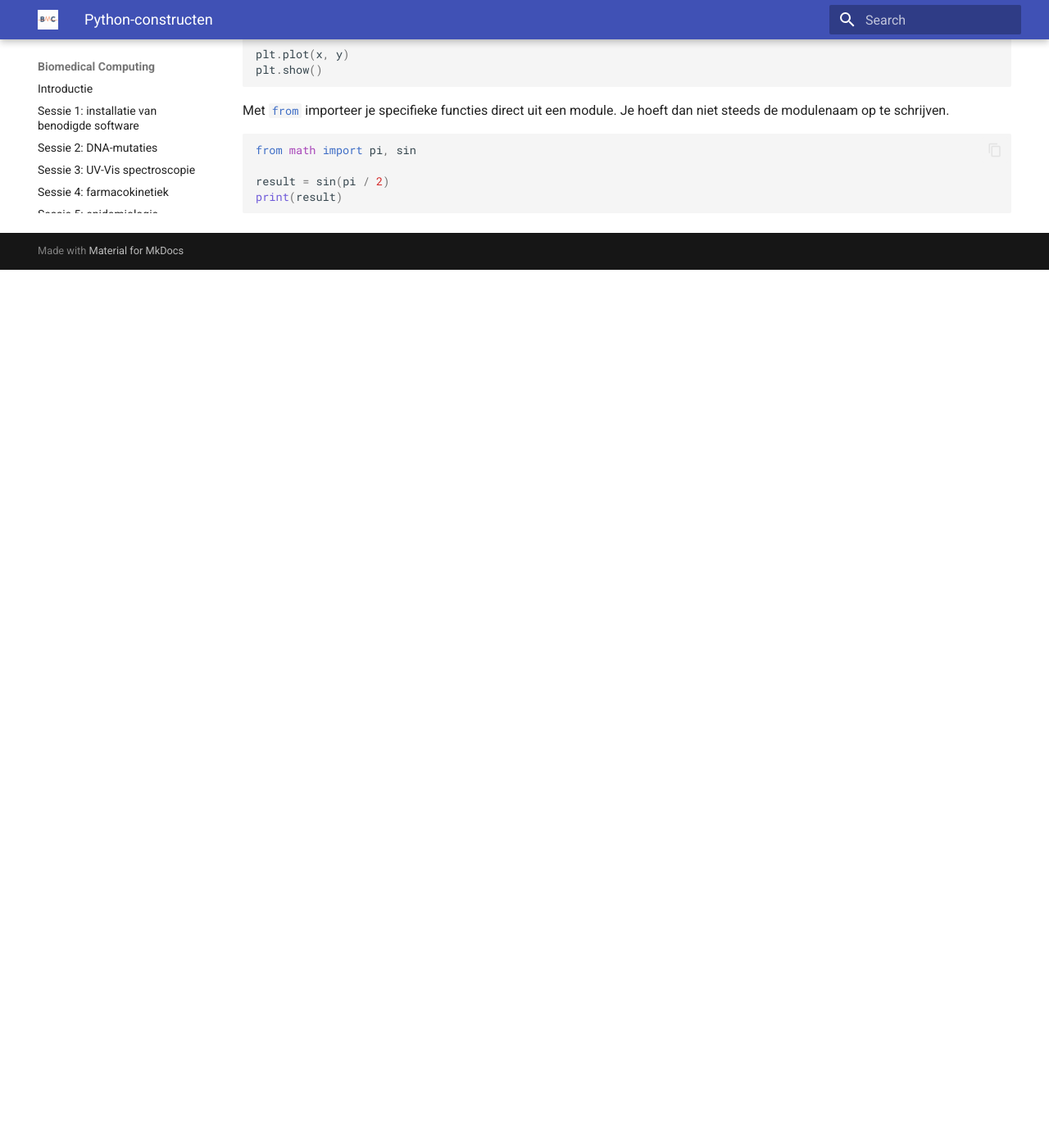
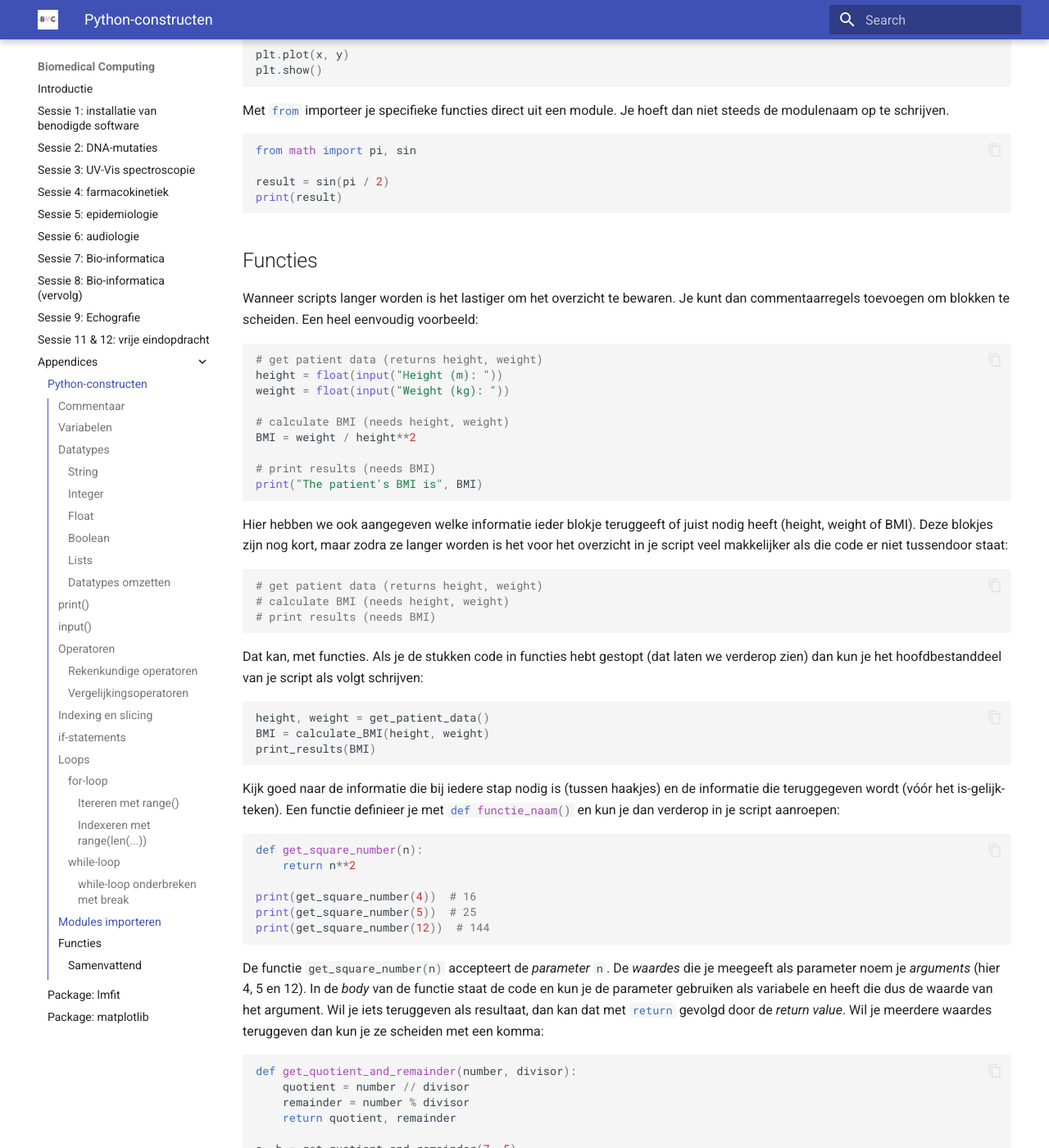
Before and after one commit to NatuurkundePracticumAmsterdam/biomedicalcomputing, an MkDocs documentation site: the page built from docs/python-constructen.md, in a window 1280 px wide and 1400 px high, scrolled down 11590 px. Shown: the whole window at 82% size. Built offline with MkDocs 1.6.1 and Material for MkDocs 9.7.7, drawn with Linux system fonts in a browser that asks for light colours; before the commit the page ends 11919 px from its top, so only the background shows below that; some of the changed text lies outside the part shown.

Commit message:
Functies toegevoegd aan Python constructen

````diff
--- a/docs/python-constructen.md
+++ b/docs/python-constructen.md
@@ -446,3 +446,90 @@ from math import pi, sin
 result = sin(pi / 2)
 print(result)
 ```
+
+## Functies
+
+Wanneer scripts langer worden is het lastiger om het overzicht te bewaren. Je kunt dan commentaarregels toevoegen om blokken te scheiden. Een heel eenvoudig voorbeeld:
+```py
+# get patient data (returns height, weight)
+height = float(input("Height (m): "))
+weight = float(input("Weight (kg): "))
+
+# calculate BMI (needs height, weight)
+BMI = weight / height**2
+
+# print results (needs BMI)
+print("The patient's BMI is", BMI)
+```
+Hier hebben we ook aangegeven welke informatie ieder blokje teruggeeft of juist nodig heeft (height, weight of BMI). Deze blokjes zijn nog kort, maar zodra ze langer worden is het voor het overzicht in je script veel makkelijker als die code er niet tussendoor staat:
+```py
+# get patient data (returns height, weight)
+# calculate BMI (needs height, weight)
+# print results (needs BMI)
+```
+Dat kan, met functies. Als je de stukken code in functies hebt gestopt (dat laten we verderop zien) dan kun je het hoofdbestanddeel van je script als volgt schrijven:
+```py
+height, weight = get_patient_data()
+BMI = calculate_BMI(height, weight)
+print_results(BMI)
+```
+Kijk goed naar de informatie die bij iedere stap nodig is (tussen haakjes) en de informatie die teruggegeven wordt (vóór het is-gelijk-teken). Een functie definieer je met `#!py def functie_naam()` en kun je dan verderop in je script aanroepen:
+```py
+def get_square_number(n):
+    return n**2
+
+print(get_square_number(4))  # 16
+print(get_square_number(5))  # 25
+print(get_square_number(12))  # 144
+```
+De functie `#!py get_square_number(n)` accepteert de _parameter_ `n`. De _waardes_ die je meegeeft als parameter noem je _arguments_ (hier 4, 5 en 12). In de _body_ van de functie staat de code en kun je de parameter gebruiken als variabele en heeft die dus de waarde van het argument. Wil je iets teruggeven als resultaat, dan kan dat met `#!py return` gevolgd door de _return value_. Wil je meerdere waardes teruggeven dan kun je ze scheiden met een komma:
+```py
+def get_quotient_and_remainder(number, divisor):
+    quotient = number // divisor
+    remainder = number % divisor
+    return quotient, remainder
+
+a, b = get_quotient_and_remainder(7, 5)
+print("7 divided by 5 is", a, "with a remainder of", b)
+```
+De namen `a` en `b` zijn niet per se slim gekozen maar illustreert dat de functie twee waardes teruggeeft (`quotient` and `remainder`) en dat je die dan in twee variabelen kunt vangen (hier `a` en `b`). Het maakt dus niet uit dat die verschillende namen hebben. Bovenstaand hebben we een functie `get_quotient_and_remainder()` met _parameters_ `number` en `divisor` en _return values_ `quotient` en `remainder` die we aanroepen met de _argumenten_ `7` en `5`.
+
+Schrijf de naam van functies in snake case, net als de namen van variabelen. Je kunt de naam vrij kiezen, maar gebruikelijk is het om de gebiedende wijs te gebruiken: `get_patient_data()`, `calculate_bmi()`, `print_results()`. Kies ook zoveel mogelijk namen waarmee je direct snapt wat de functie doet en je daar niet naar hoeft te raden. In bovenstaand voorbeeld zie je ook een ander veelgebruikt voordeel van functies: herhaaldelijk code uitvoeren kan door simpelweg de functie nog een keer aan te roepen. Je kunt ook op heel verschillende plekken in je code dezelfde functie aanroepen.
+
+Als je functies gaat gebruiken word je script in eerste instantie _langer_. Voor korte scripts heeft het gebruik van functies dus niet heel veel zin. Voor langere scripts of zodra er veel stappen gezet moeten worden geeft het gebruik van functies veel meer overzicht en gemak.
+
+### Samenvattend
+
+Terugkerend naar het oorspronkelijke voorbeeld kunnen we het script met functies schrijven als:
+=== "Met functies"
+    ```py
+    def get_patient_data():
+        height = float(input("Height (m): "))
+        weight = float(input("Weight (kg): "))
+        return height, weight
+
+
+    def calculate_BMI(height, weight):
+        return weight / height**2
+
+
+    def print_results(BMI):
+        print("The patient's BMI is", BMI)
+
+
+    height, weight = get_patient_data()
+    BMI = calculate_BMI(height, weight)
+    print_results(BMI)
+    ```
+=== "Zonder functies"
+    ```py
+    # get patient data (returns height, weight)
+    height = float(input("Height (m): "))
+    weight = float(input("Weight (kg): "))
+
+    # calculate BMI (needs height, weight)
+    BMI = weight / height**2
+
+    # print results (needs BMI)
+    print("The patient's BMI is", BMI)
+    ```
````
